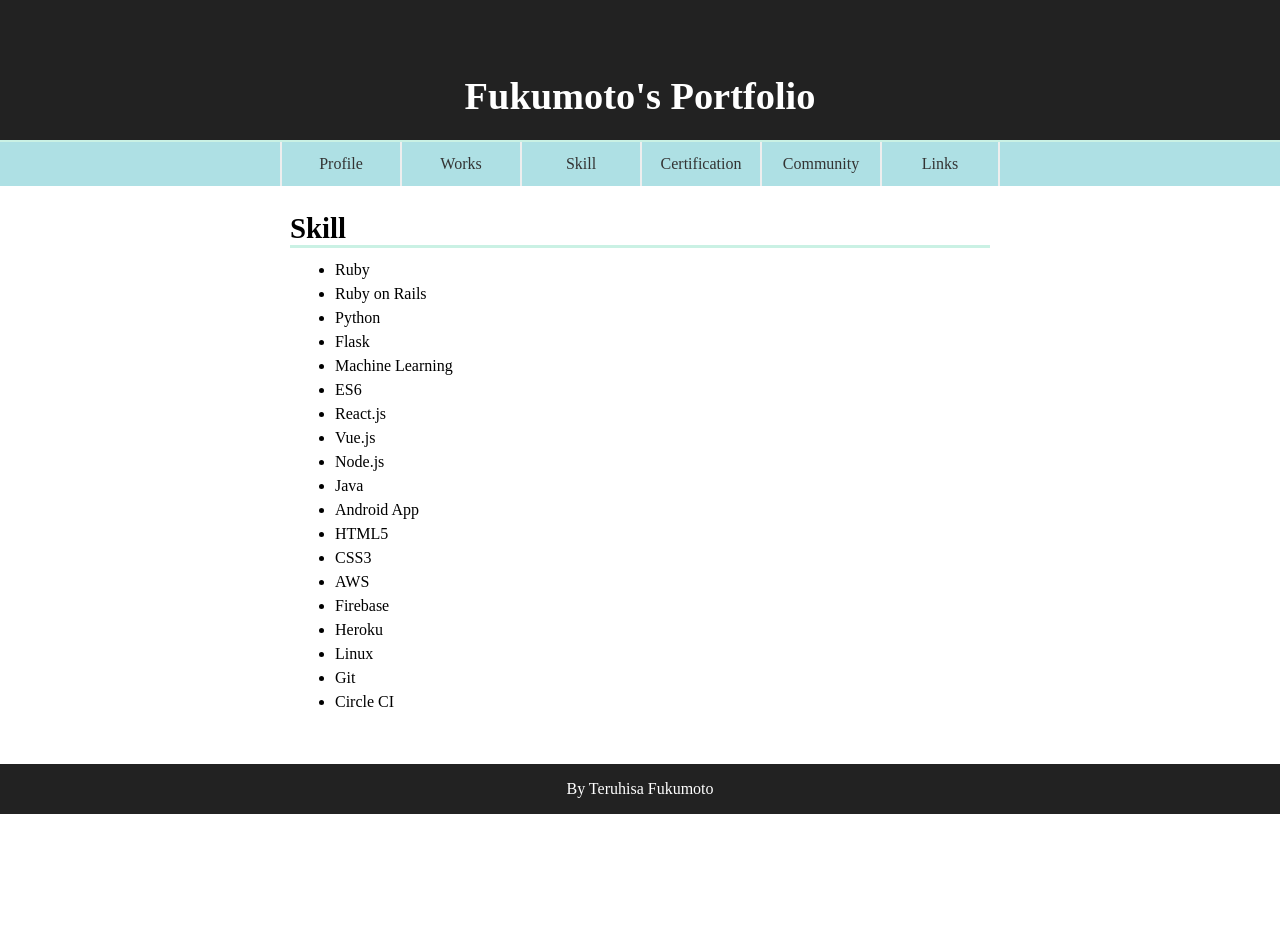
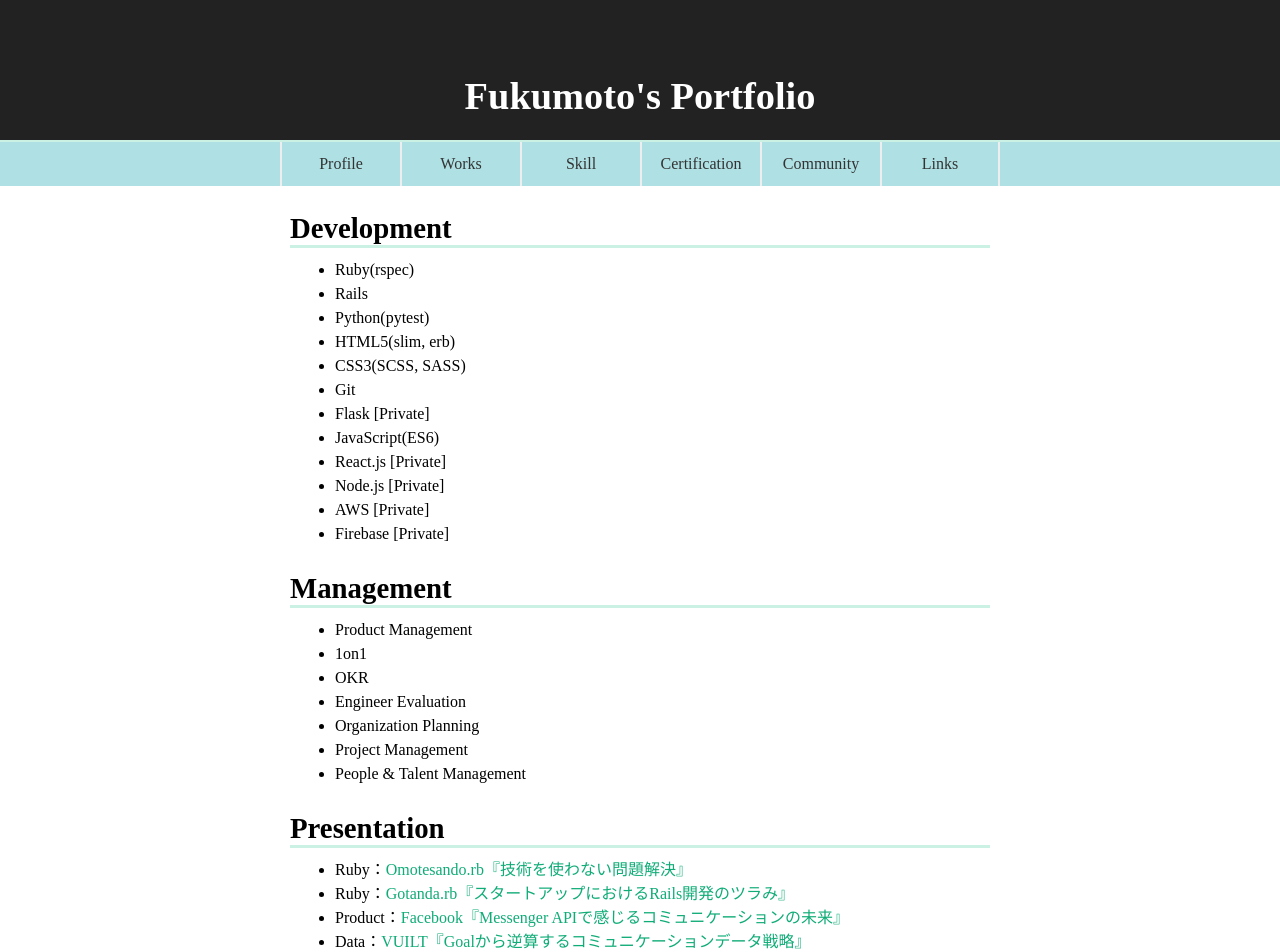
Before and after one commit to f-teruhisa/fukumoto_portfolio, a React (Create React App) app: page /skill in a window 1280 px wide. Shown: the top 952 px of the page. Before the commit the page ends 814 px from the top, so only its background shows below. Built offline with nearby package versions, Linux system fonts and the light colour scheme.

Commit message:
change skills

```diff
--- a/src/components/Skill.js
+++ b/src/components/Skill.js
@@ -2,28 +2,45 @@
 
 const Skill = () => (
   <React.Fragment>
-    <h2>Skill</h2>
-    <ul>
-      <li>Ruby</li>
-      <li>Ruby on Rails</li>
-      <li>Python</li>
-      <li>Flask</li>
-      <li>Machine Learning</li>
-      <li>ES6</li>
-      <li>React.js</li>
-      <li>Vue.js</li>
-      <li>Node.js</li>
-      <li>Java</li>
-      <li>Android App</li>
-      <li>HTML5</li>
-      <li>CSS3</li>
-      <li>AWS</li>
-      <li>Firebase</li>
-      <li>Heroku</li>
-      <li>Linux</li>
-      <li>Git</li>
-      <li>Circle CI</li>
-    </ul>
+    <h2>Development</h2>
+      <ul>
+        <li>Ruby(rspec)</li>
+        <li>Rails</li>
+        <li>Python(pytest)</li>
+        <li>HTML5(slim, erb)</li>
+        <li>CSS3(SCSS, SASS)</li>
+        <li>Git</li>
+        <li>Flask [Private]</li>
+        <li>JavaScript(ES6)</li>
+        <li>React.js [Private]</li>
+        <li>Node.js [Private]</li>
+        <li>AWS [Private]</li>
+        <li>Firebase [Private]</li>
+      </ul>
+    <h2>Management</h2>
+      <ul>
+        <li>Product Management</li>
+        <li>1on1</li>
+        <li>OKR</li>
+        <li>Engineer Evaluation</li>
+        <li>Organization Planning</li>
+        <li>Project Management</li>
+        <li>People & Talent Management</li>
+      </ul>
+    <h2>Presentation</h2>
+      <ul>
+        <li>Ruby：<a href="https://speakerdeck.com/teruhisafukumoto/07-biao-can-dao-dot-rb-deng-tan-zi-liao">Omotesando.rb『技術を使わない問題解決』</a></li>
+        <li>Ruby：<a href="https://speakerdeck.com/teruhisafukumoto/tsurami-on-rails-at-startup">Gotanda.rb『スタートアップにおけるRails開発のツラみ』</a></li>
+        <li>Product：<a href="https://speakerdeck.com/teruhisafukumoto/messenger-apidegan-zirukomiyunikesiyonfalsewei-lai">Facebook『Messenger APIで感じるコミュニケーションの未来』</a></li>
+        <li>Data：<a href="https://speakerdeck.com/teruhisafukumoto/data-driven-communication-76c4ca0a-d387-4cb9-91fe-dcde2e77e50c">VUILT『Goalから逆算するコミュニケーションデータ戦略』</a></li>
+      </ul>
+    <h2>Article</h2>
+      <ul>
+        <li>PM：<a href="https://medium.com/@teruhisafukumoto/%E3%83%97%E3%83%AD%E3%83%80%E3%82%AF%E3%83%88%E3%83%9E%E3%83%8D%E3%83%BC%E3%82%B8%E3%83%A3%E3%83%BC%E3%81%AF-%E8%87%AA%E5%88%86%E9%81%94%E3%81%8C-%E9%A0%AD%E3%81%8C%E3%81%84%E3%81%84-%E3%81%93%E3%81%A8%E3%82%92%E7%90%86%E8%A7%A3%E3%81%97%E3%81%AA%E3%81%91%E3%82%8C%E3%81%B0%E3%81%AA%E3%82%89%E3%81%AA%E3%81%84-97eaa0d1dc79">『プロダクトマネージャーは、自分達が「頭がいい」ことを理解しなければならない』</a></li>
+        <li>PM：<a href="https://qiita.com/Terryy/items/b3a26517b584cdbec70d">『小さな会社のPMになったあなたへ』</a></li>
+        <li>PM：<a href="https://medium.com/@teruhisafukumoto/evernote%E3%81%AF%E3%81%AA%E3%81%9C%E3%83%80%E3%83%A1%E3%81%AA%E3%81%AE%E3%81%8B-78b5034a8c5a">『Evernoteはなぜダメなのか』</a></li>
+        <li>PM：<a href="https://tech.zeals.co.jp/entry/2019/02/12/125841">『元トレタCTOの増井さんと語る、ZEALSのチャットボットプロダクト『fanp』のすべて（前編）』</a></li>
+      </ul>
   </React.Fragment>
 );
 
```
